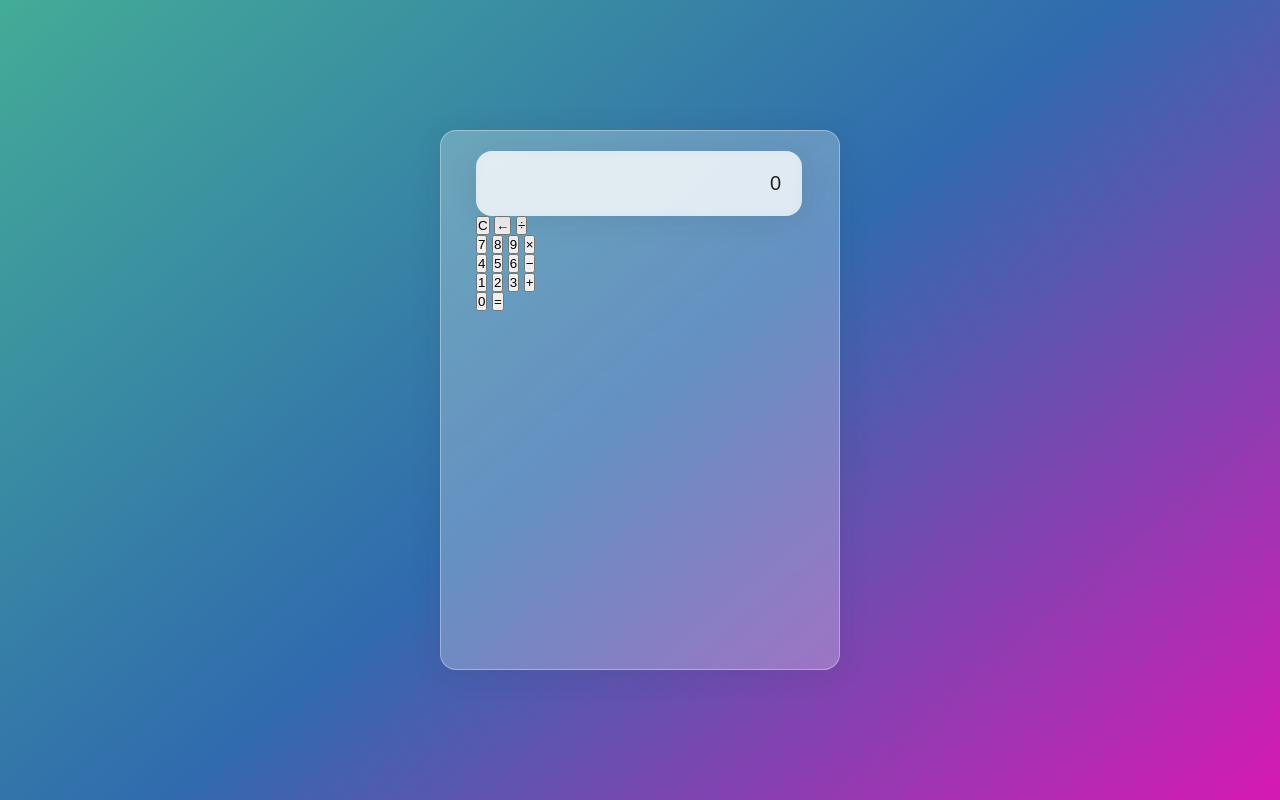
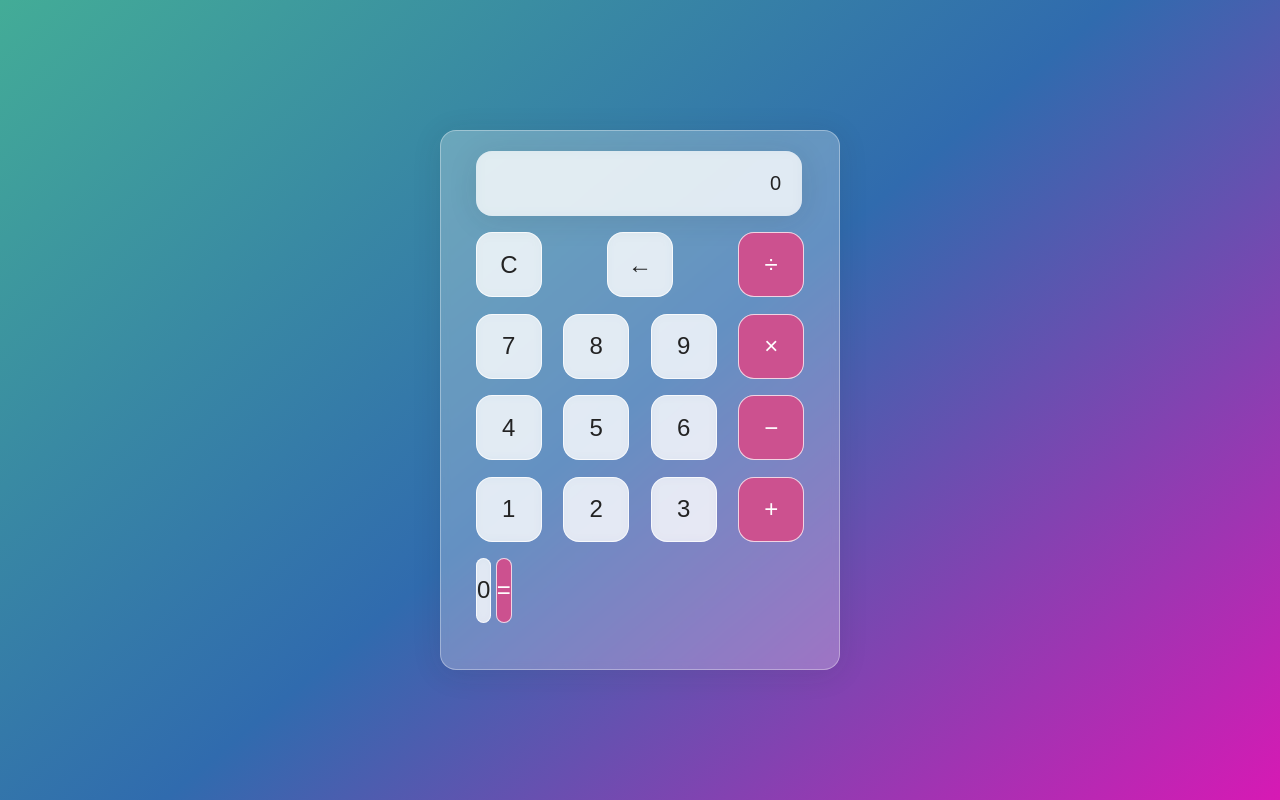
Before and after one commit to AleAciar15/Calculadora, a plain HTML site: page src/index.html in a window 1280 px wide. Drawn offline with Linux system fonts and the light colour scheme; files whose address does not match are found by name.

Commit message:
new styles

```diff
--- a/src/style.css
+++ b/src/style.css
@@ -37,7 +37,7 @@ padding: 20px 35px ;
 }
 
 .screen{
-  backdrop-filter: blur(5.5px);
+backdrop-filter: blur(5.5px);
   -webkit-backdrop-filter: blur(5.5px);
   background: rgba(255, 255, 255, 0.733);
   border: 1px solid rgba(255, 255, 255, 0);
@@ -50,3 +50,34 @@ padding: 20px;
 text-align: right;
 width: 326px;
 }
+
+.calc-button-row{
+  display: flex;
+  justify-content: space-between;
+  margin: 5% 0;
+}
+
+.calc-button{
+  backdrop-filter: blur(5.5px);
+  -webkit-backdrop-filter: blur(5.5px);
+  background: rgba(255, 255, 255, 0.75);
+  border: 1px solid rgba(255, 255, 255, 0.75);
+  border-radius: 16px;
+  box-shadow: 0 4px 30px rgba(255, 255, 255, 0.01);
+  color: #232323;
+  flex-basis: 20%;
+  font-family: inherit;
+  font-size: 24px;
+  height: 65px;
+}
+
+.calc-button:last-child{
+  backdrop-filter: blur(5.5px);
+  -webkit-backdrop-filter: blur(5.5px);
+  background: rgba(255, 255, 255, 0.75);
+  border: 1px solid rgba(255, 255, 255, 0.75);
+  border-radius: 16px;
+  box-shadow: 0 4px 30px rgba(255, 255, 255, 0.01);
+color: #fff;
+background: #cc518f;
+}
```
